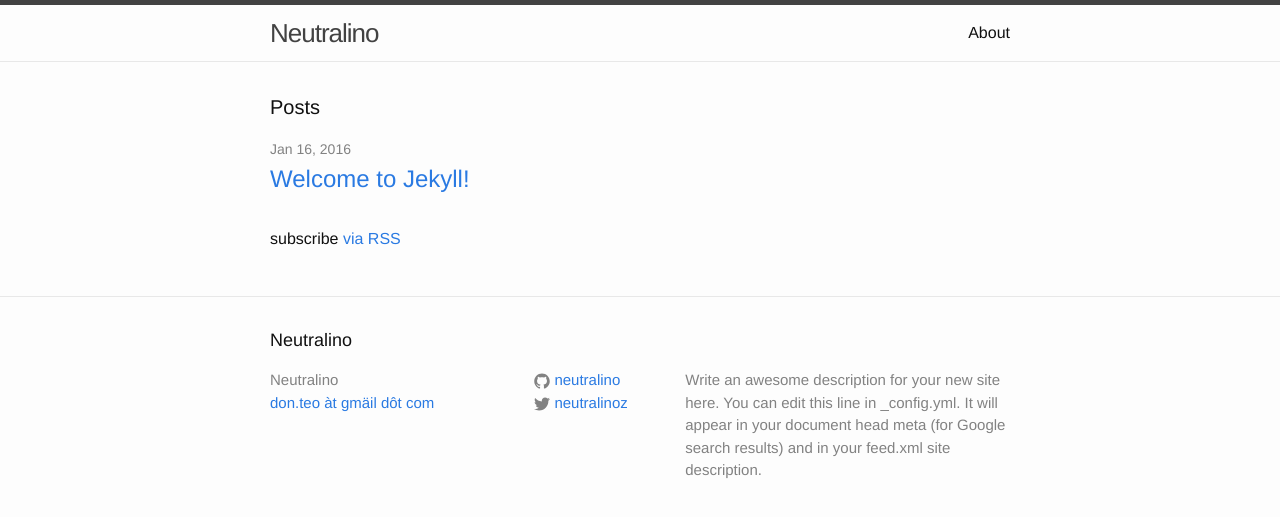
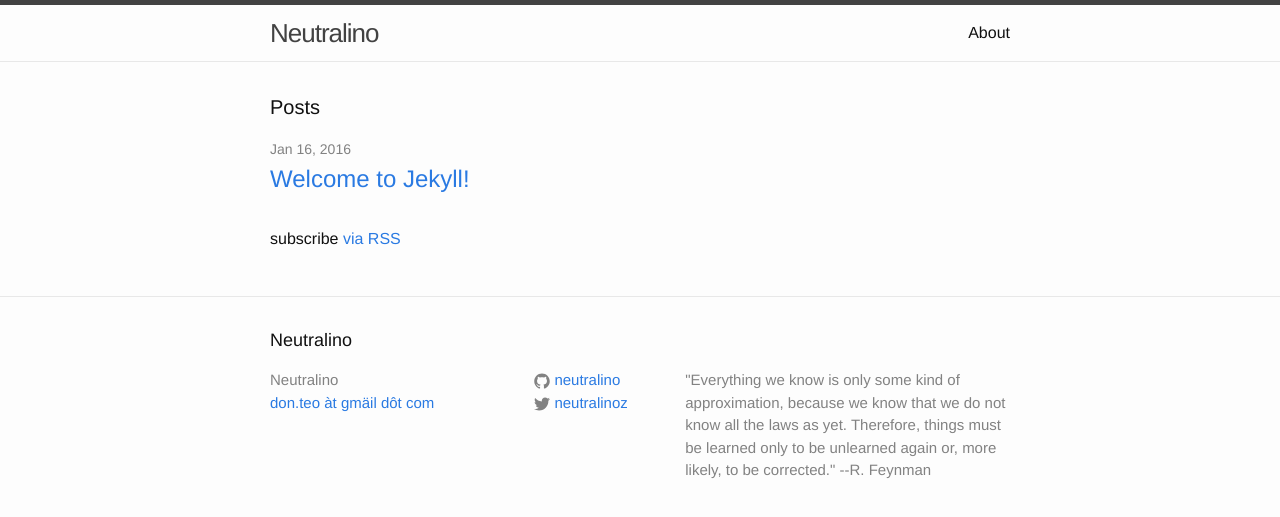
Before and after one commit to neutralino/neutralino.github.io, a Jekyll site: the page built from index.html, in a window 1280 px wide. Shown: the top 517 px of the page. Built offline with Jekyll 4.4.1, drawn with Linux system fonts in a browser that asks for light colours.

Commit message:
add description quote

```diff
--- a/_config.yml
+++ b/_config.yml
@@ -2,9 +2,10 @@
 title: Neutralino
 email: don.teo àt gmäil dôt com
 description: > # this means to ignore newlines until "baseurl:"
-  Write an awesome description for your new site here. You can edit this
-  line in _config.yml. It will appear in your document head meta (for
-  Google search results) and in your feed.xml site description.
+  "Everything we know is only some kind of approximation, because we
+  know that we do not know all the laws as yet. Therefore, things must
+  be learned only to be unlearned again or, more likely, to be
+  corrected." --R. Feynman
 baseurl: "" # the subpath of your site, e.g. /blog/
 url: "http://neutralino.github.io" # the base hostname & protocol for your site
 twitter_username: neutralinoz
```
